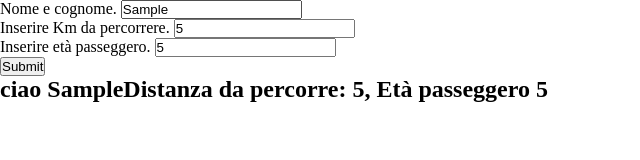
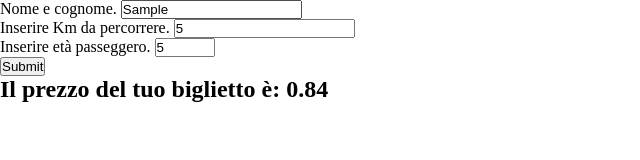
Before and after one commit to AlbertoArrighetti/js-biglietto-treno-form, a plain HTML site: page index.html in a window 1280 px wide. Both pictures are taken after typing "Sample", "5", "5" into the empty fields and a click on the button "Submit". Shown: the whole page, without its empty margins (0-640 px from the left). Drawn offline with Linux system fonts and the light colour scheme.

Commit message:
calcolo prezzo biglietto con fascie d'età

```diff
--- a/index.html
+++ b/index.html
@@ -9,19 +9,25 @@
     <link rel="stylesheet" href="./css/style.css">
 </head>
 <body>
+
+
     <div>
         <label for="passangerName">Nome e cognome.
             <input type="text" id="passangerName">
         </label>
     </div>
+
+
+
+
     <div>
         <label for="kmNumber">Inserire Km da percorrere.
-            <input type="number" id="kmNumber">
+            <input type="number" min="0" id="kmNumber">
         </label>
     </div>
     <div>
         <label for="age">Inserire età passeggero.
-            <input type="number" id="age">
+            <input type="number" min="0" max="130" id="age">
         </label>
     </div>
 
--- a/js/script.js
+++ b/js/script.js
@@ -1,45 +1,47 @@
-// Scrivere un programma che chieda all’utente:
-// Il numero di chilometri da percorrere
-// Età del passeggero
-
-
-// Sulla base di queste informazioni dovrà calcolare il prezzo totale del biglietto di viaggio, secondo le seguenti regole:
-// il prezzo del biglietto è definito in base ai km (0.21 € al km)
-// va applicato uno sconto del 20% per i minorenni
-// va applicato uno sconto del 40% per gli over 65.
-
-
-
 // elementi del DOM
-const fullNameEl = document.querySelector("#passangerName");
-const kmEl = document.querySelector("#kmNumber");
-const ageEl = document.querySelector("#age");
+let fullNameEl = document.querySelector("#passangerName");
+let kmEl = document.querySelector("#kmNumber");
+let ageEl = document.querySelector("#age");
 
 const buttonEl = document.querySelector("#btn");
 
-
-
-
-
-
-
-
+// flag
+let error = false;
 
 // risultato forma umana dopo inserimento dati e calcolo sconto
 buttonEl.addEventListener(`click`,
     function () {
 
-        document.querySelector("h2").innerHTML =
+        // prezzi base
+        let basePrice = Number(kmEl.value) * 0.21;
+        let discountPrice = basePrice;
 
-        // test
-        "ciao " + fullNameEl.value + `Distanza da percorre: ${kmEl.value}, Età passeggero ${ageEl.value}`;
+
+        // verifica eta
+        if(ageEl.value > 130){
+            alert("L'età inserita non è corretta, riprovare.")
+            error = true
+        }
+
+
+        // sconti applicati
+        if (error == false){
+            if(ageEl.value < 18){
+                discountPrice = basePrice - basePrice * 0.2;
+            }else if(ageEl.value > 65){
+                discountPrice = basePrice - basePrice * 0.4;
+            }
+        }
 
 
 
-        console.log(
-            fullNameEl,
-            kmEl,
-            ageEl,
-        );
+
+        if(! error){
+            document.getElementById("result").innerHTML = `
+            Il prezzo del tuo biglietto è: ${discountPrice.toFixed(2)}`
+        }
+
+        // log
+        console.log(discountPrice);
     }
 )
```
